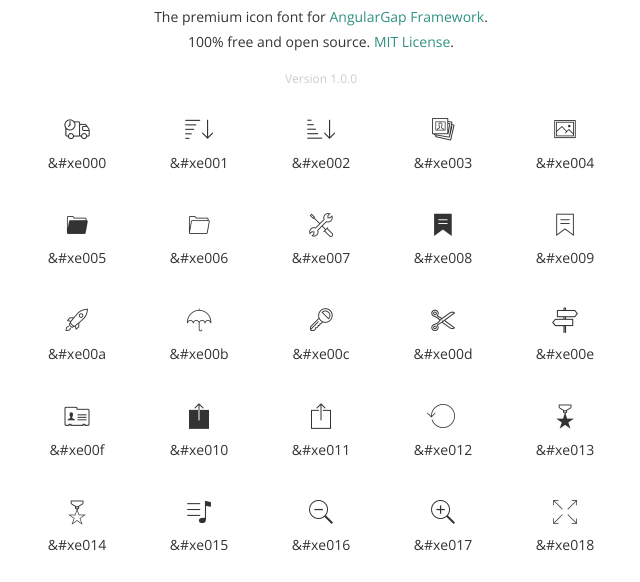
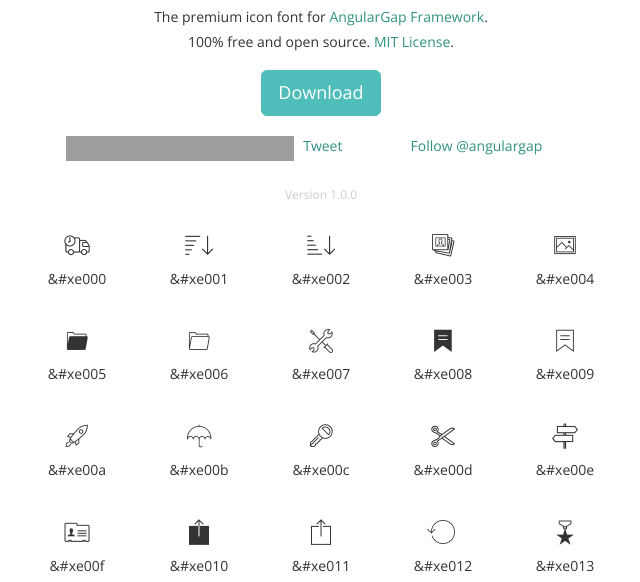
Before and after one commit to ejchet/angulargap.github.io, a website: page angularicons.html in a window 1280 px wide. Shown: the part 161-743 px from the top of the page, without its empty margins (319-959 px from the left). Drawn offline with nearby package versions, Linux system fonts and the light colour scheme; grey boxes are pictures that could not be loaded.

Commit message:
add angularicons

```diff
--- a/angularicons.html
+++ b/angularicons.html
@@ -20,6 +20,21 @@
         <img src="img/logo-icons.png">
         <h1>The premium icon font for <a href="http://angulargap.github.io" target="_blank">AngularGap Framework</a>.</h1>
         <h2>100% free and open source. <a href="http://opensource.org/licenses/mit-license.html" target="_blank" rel="external nofollow">MIT License</a>.</h2>
+        <a class="btn btn-info btn-lg download" href="https://github.com/angulargap/angularicons/archive/master.zip">Download</a>
+        <ul class="social">
+          <li class="github-watch">
+            <iframe src="http://ghbtns.com/github-btn.html?user=angulargap&amp;repo=angularicons&amp;type=watch&amp;count=true" title="Star on GitHub" frameborder="0" scrolling="0" width="120" height="25"></iframe>
+          </li>
+          <li class="github-fork">
+            <iframe src="http://ghbtns.com/github-btn.html?user=angulargap&amp;repo=angularicons&amp;type=fork&amp;count=true" title="Fork on GitHub" frameborder="0" scrolling="0" width="120" height="25"></iframe>
+          </li>
+          <li class="twitter-share">
+            <a href="https://twitter.com/share" class="twitter-share-button" data-via="flathemes" data-hashtags="html5,mobile,angularjs" data-related="maxlynch,adamdbradley,helloimben,drifty">Tweet</a>
+          </li>
+          <li class="twitter-follow">
+            <a href="https://twitter.com/flathemes" class="twitter-follow-button" data-show-count="true">Follow @angulargap</a>
+          </li>
+        </ul>
         <div class="version">Version 1.0.0</div>
       </div>
       <div class="container">
--- a/css/site-icons.css
+++ b/css/site-icons.css
@@ -74,6 +74,40 @@
 .header a:active {
     color: #31a6a3;
 }
+.header .download,
+.header .download:hover,
+.header .download:active {
+    color: #fff !important;
+}
+/* ----------------------------------
+ * social
+ * ---------------------------------- */
+.social {
+    position: relative;
+    padding: 20px 0 0;
+    text-align: center;
+}
+.social li {
+    height: 30px;
+    display: inline-block;
+    vertical-align: top;
+}
+.social a {
+    color: #2f9182 !important;
+}
+.social .github-watch {
+    width: 105px;
+}
+.social .github-fork {
+    width: 105px;
+}
+.social .twitter-share {
+    width: 80px;
+    margin-right: 10px;
+}
+.social .twitter-follow {
+    width: 200px;
+}
 /* ----------------------------------
  * container
  * ---------------------------------- */
```
Also changed, not shown: css/icon.min.css.
